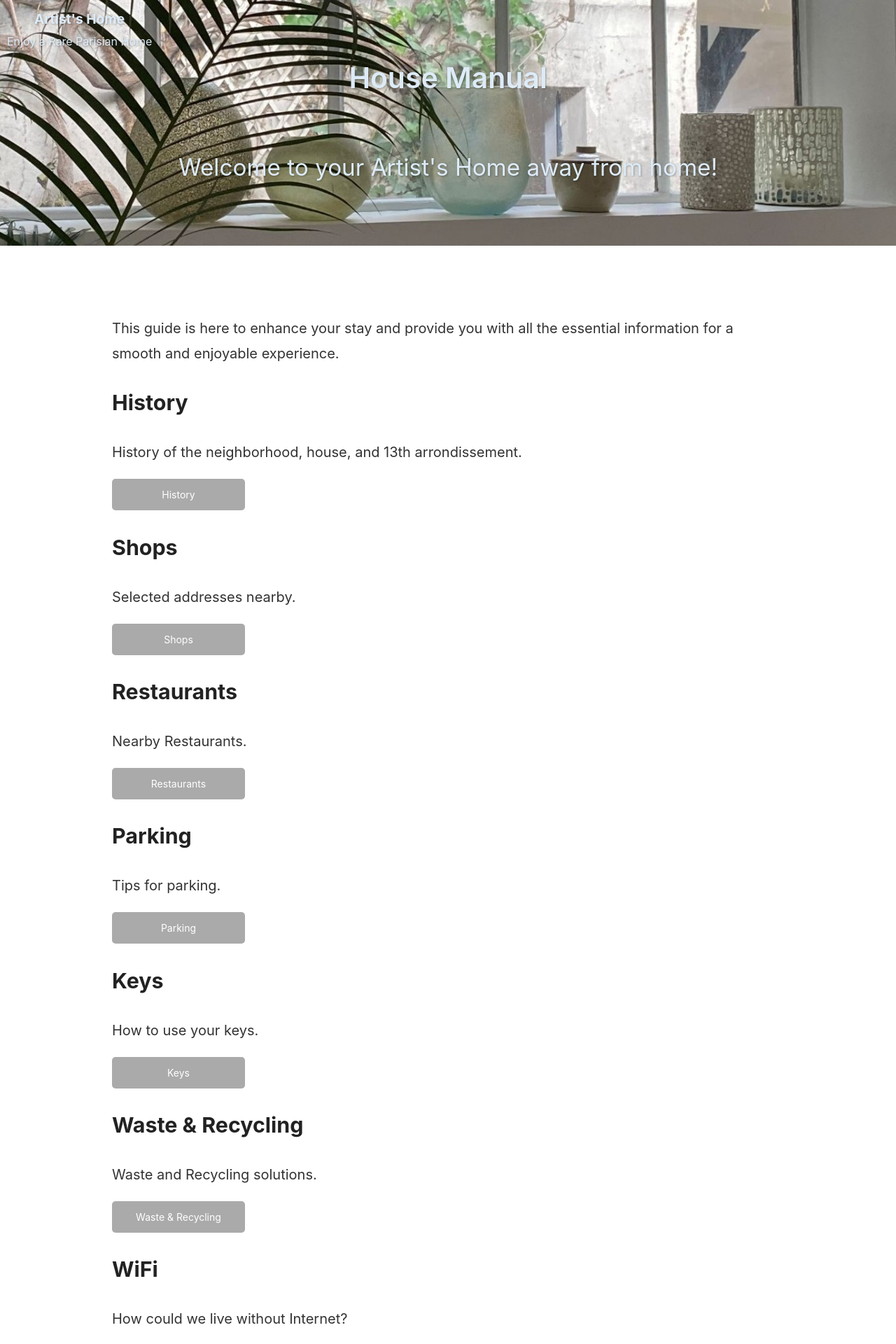
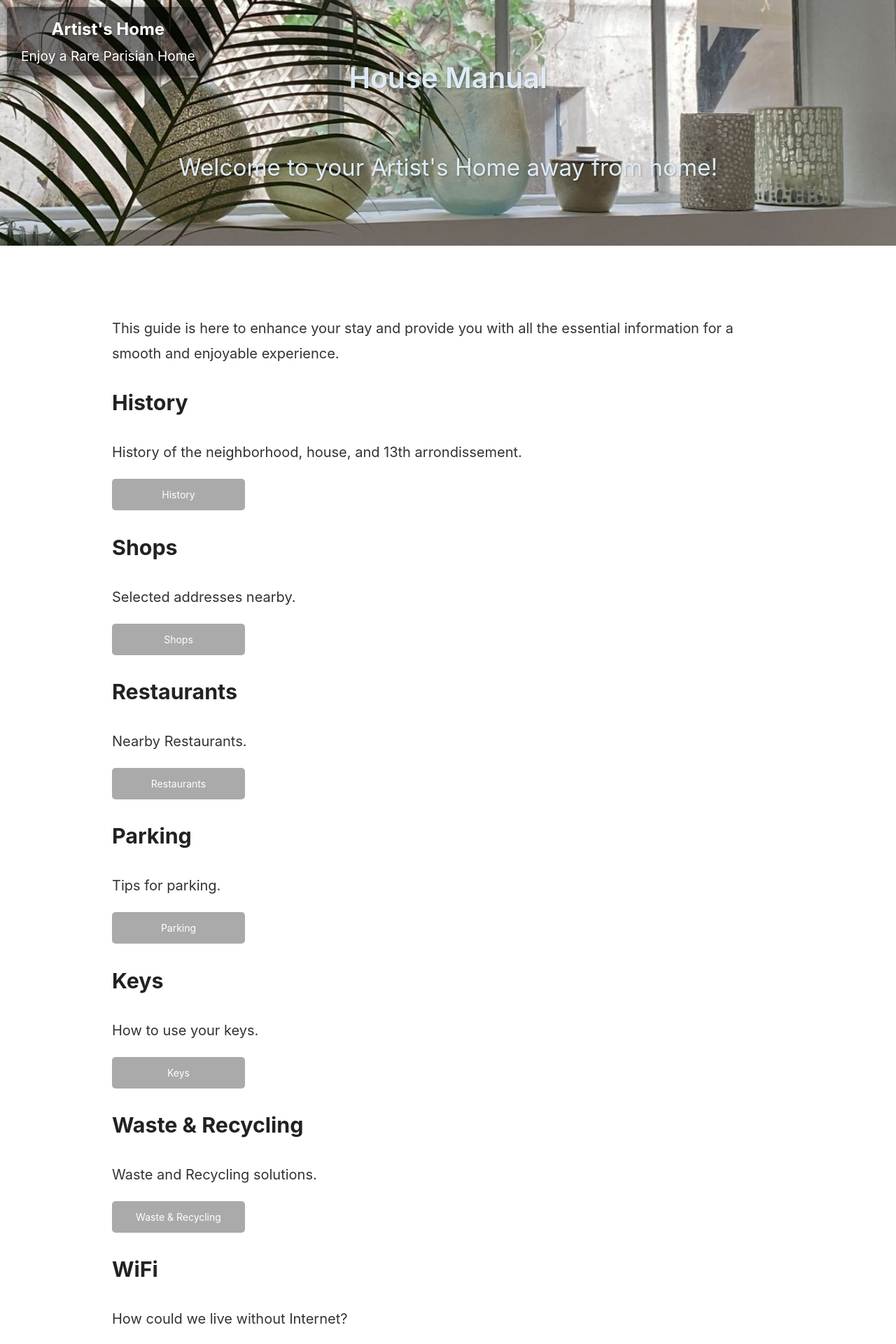
Before and after one commit to PhilAlain/tac, a Jekyll site: the page index2.html, which Jekyll copies as it is, in a window 1280 px wide. Shown: the top 1920 px of the page at 70% size. Built offline with Jekyll 4.4.1, drawn with Linux system fonts in a browser that asks for light colours.

Commit message:
Update style.css

```diff
--- a/css/style.css
+++ b/css/style.css
@@ -15,17 +15,21 @@
     left: 10px;
     text-decoration: none;
     color: inherit;
+    background-color: rgba(0, 0, 0, 0.5); /* Semi-transparent background */
+    padding: 10px 20px;
+    border-radius: 5px;
+    box-shadow: 2px 2px 10px rgba(0, 0, 0, 0.5); /* Add shadow */
 }
 
 .button-home .title {
-    font-size: 1.2rem;
+    font-size: 1.5rem; /* Increased font size */
     font-weight: bold;
-    color: #DDEBF7;
+    color: #FFFFFF; /* White text color */
 }
 
 .button-home .tagline {
-    font-size: 1rem;
-    color: #DDEBF7;
+    font-size: 1.2rem; /* Increased font size */
+    color: #FFFFFF; /* White text color */
 }
 
 .page-header {
```
